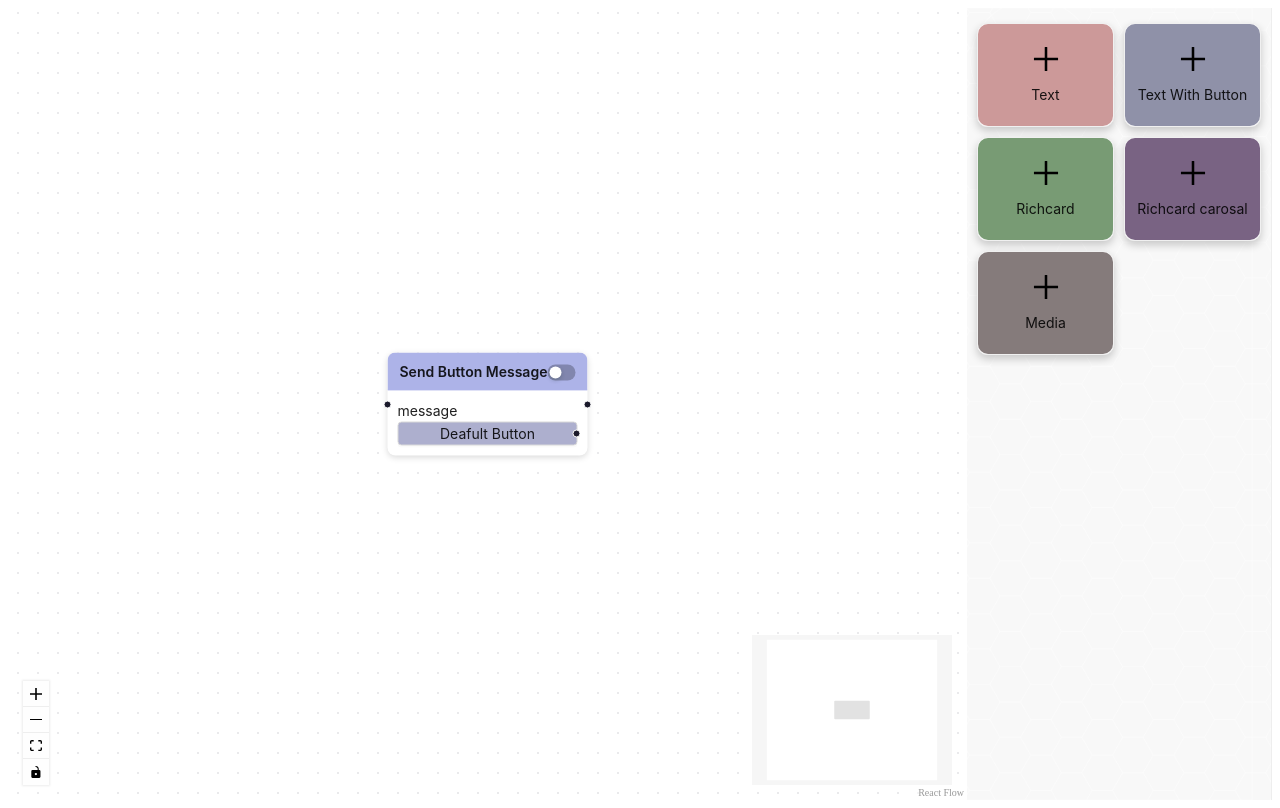
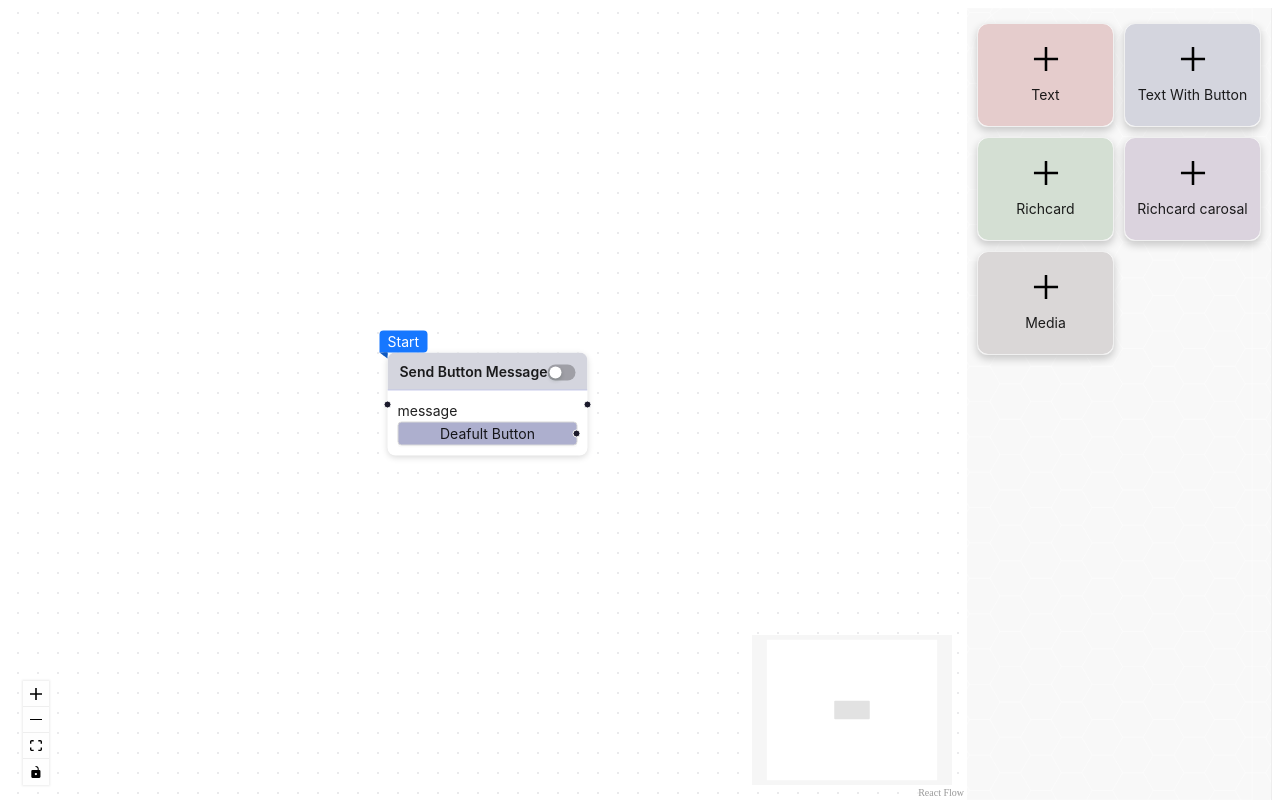
Before and after one commit to sanjanapansara/RCS-FLOW, a React (Vite) app in the folder rcs-flow/: page / in a window 1280 px wide. Built offline with nearby package versions, Linux system fonts and the light colour scheme.

Commit message:
start button fix

```diff
--- a/rcs-flow/src/App.jsx
+++ b/rcs-flow/src/App.jsx
@@ -57,7 +57,7 @@ const initialNodes = [
     type: "button",
     data: {
       label: "Text with Button",
-      isInitial: true,
+      isStartNode: true, // Start node
       id: "0",
     },
     position: { x: 0, y: 50 },
--- a/rcs-flow/src/component/nodes/ButtonNode.jsx
+++ b/rcs-flow/src/component/nodes/ButtonNode.jsx
@@ -300,13 +300,13 @@ console.log("alldata", alldata);
       theme={{
         components: {
           Card: {
-            headerBg: "#ADB3E8",
+            headerBg: "#d4d5de",
             colorBorderSecondary: "#acb2e9",
           },
         },
       }}
     >
-      {alldata?.data?.isStartNode ? (
+      {alldata?.data?.isStartNode   || data?.isStartNode ? (
         <Badge.Ribbon
           text={<div className="flex justify-start m-1">Start</div>}
           placement="start"
@@ -322,6 +322,7 @@ console.log("alldata", alldata);
                 value={enabled}
                 onChange={() => setEnabled(!enabled)}
               />
+
             }
             cover={
               <>
--- a/rcs-flow/src/component/nodes/MediaNode.jsx
+++ b/rcs-flow/src/component/nodes/MediaNode.jsx
@@ -12,7 +12,7 @@ function MediaNode({ data, selected }) {
       theme={{
         components: {
           Card: {
-            headerBg: "#857b7b",
+            headerBg: "#dad7d7",
             colorBorderSecondary: "#857b7b",
           },
         },
--- a/rcs-flow/src/component/nodes/RichcardCarouselNode.jsx
+++ b/rcs-flow/src/component/nodes/RichcardCarouselNode.jsx
@@ -42,7 +42,7 @@ function RichcardCarouselNode({ data, selected }) {
       theme={{
         components: {
           Card: {
-            headerBg: "#796383",
+            headerBg: "#dbd3de",
             colorBorderSecondary: "#796383",
           },
         },
--- a/rcs-flow/src/component/nodes/RichcardNode.jsx
+++ b/rcs-flow/src/component/nodes/RichcardNode.jsx
@@ -31,7 +31,7 @@ function RichcardNode({ data, selected }) {
     <ConfigProvider
       theme={{
         components: {
-          Card: { headerBg: "#D1AFAF", colorBorderSecondary: "#D1AFAF" },
+          Card: { headerBg: "#d4dfd3", colorBorderSecondary: "#D1AFAF" },
         },
       }}
     >
--- a/rcs-flow/src/component/nodes/TextNode.jsx
+++ b/rcs-flow/src/component/nodes/TextNode.jsx
@@ -14,7 +14,7 @@ const TextNode = ({ data, selected }) => {
       theme={{
         components: {
           Card: {
-            headerBg: "#cc9999",
+            headerBg: "#e5cccc",
             colorBorderSecondary: "#cc9999",
           },
         },
--- a/rcs-flow/src/component/sidebar/Sidebar.jsx
+++ b/rcs-flow/src/component/sidebar/Sidebar.jsx
@@ -12,11 +12,11 @@ function Sidebar() {
     event.dataTransfer.effectAllowed = "move";
   };
   const cards = [
-    { id: 1, text: "Text", type: "Text", bgColor: "#cc9999" },
-    { id: 2, text: "Text With Button", type: "button", bgColor: "#8f91a8" },
-    { id: 3, text: "Richcard", type: "richcard", bgColor: "#789b74" },
-    { id: 4, text: "Richcard carosal", type: "richcard_carosal", bgColor: "#796383" },
-    { id: 5, text: "Media", type: "media", bgColor: "#857b7b" },
+    { id: 1, text: "Text", type: "Text", bgColor: "#e5cccc" },
+    { id: 2, text: "Text With Button", type: "button", bgColor: "#d4d5de" },
+    { id: 3, text: "Richcard", type: "richcard", bgColor: "#d4dfd3" },
+    { id: 4, text: "Richcard carosal", type: "richcard_carosal", bgColor: "#dbd3de" },
+    { id: 5, text: "Media", type: "media", bgColor: "#dad7d7" },
   ];
   return (
     <Layout >
```
